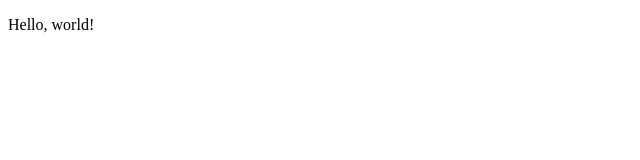
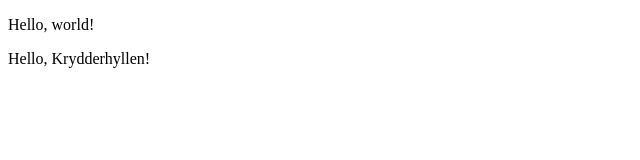
Before and after one commit to ingraso/Quotes, a React (Create React App) app: page / in a window 1280 px wide. Shown: the top 160 px of the page, without its empty margins (0-640 px from the left). Built offline with nearby package versions, Linux system fonts and the light colour scheme.

Commit message:
first commit

```diff
--- a/src/App.tsx
+++ b/src/App.tsx
@@ -4,6 +4,7 @@ function App() {
   return (
     <div>
       <p> Hello, world!</p>
+        <p>Hello, Krydderhyllen!</p>
     </div>
   );
 }
```
